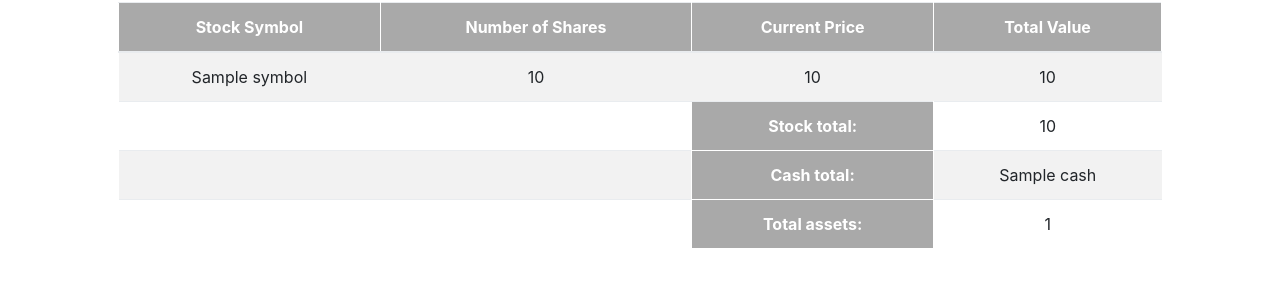
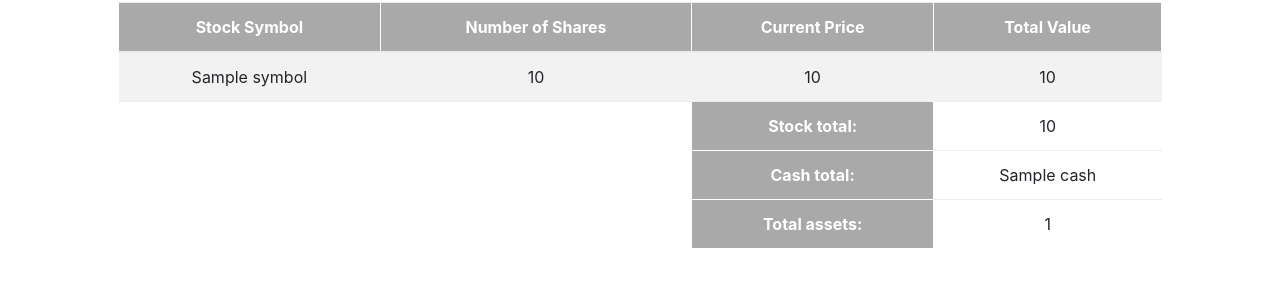
Before and after one commit to donleistman/cs50-finance, a Flask app: template templates/index.html in a window 1280 px wide. Shown: the part 122-422 px from the top of the page. Run offline with Flask 2, Linux system fonts and the light colour scheme; the template is opened without the code that fills it: most values are stand-ins (such as "Sample title", 1, 10 or a date in 2020); some libraries are stand-ins or nearby versions.

Commit message:
tweak table styles

```diff
--- a/static/styles.css
+++ b/static/styles.css
@@ -53,6 +53,7 @@ th
     color: white;
 }
 
-thead {
-
+.table-totals td
+{
+    background-color: white;
 }
--- a/templates/index.html
+++ b/templates/index.html
@@ -24,25 +24,27 @@
             <td>{{ row.total }}</td>
         </tr>
     {% endfor %}
-    <tr>
+    <tr class="table-totals">
         <td></td>
         <td></td>
         <th>Stock total: </th>
         <td>{{ stock_total }}</td>
     </tr>
-    <tr>
-        <td></td>
-        <td></td>
+    <tr class="table-totals">
+        <td style="border-top:0;"></td>
+        <td style="border-top:0;"></td>
         <th>Cash total: </th>
         <td>{{ cash }}</td>
     </tr>
-    <tr>
-        <td></td>
-        <td></td>
+    <tr class="table-totals">
+        <td style="border-top:0;"></td>
+        <td style="border-top:0;"></td>
         <th>Total assets: </th>
         <td>{{ total_assets }}</td>
     </tr>
 </table>
 
+<!-- <p style="color:blue;"> test </p> -->
+
 
 {% endblock %}
```
